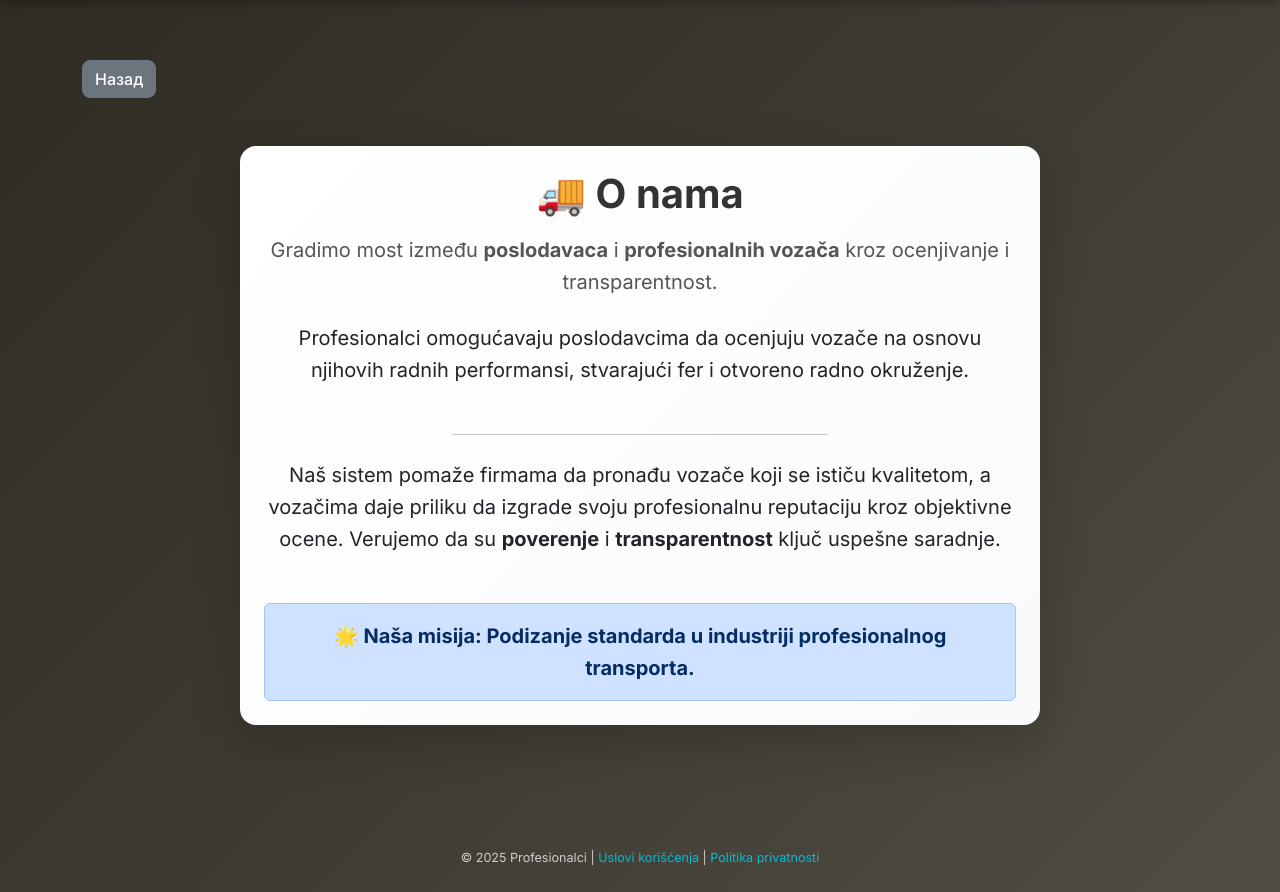
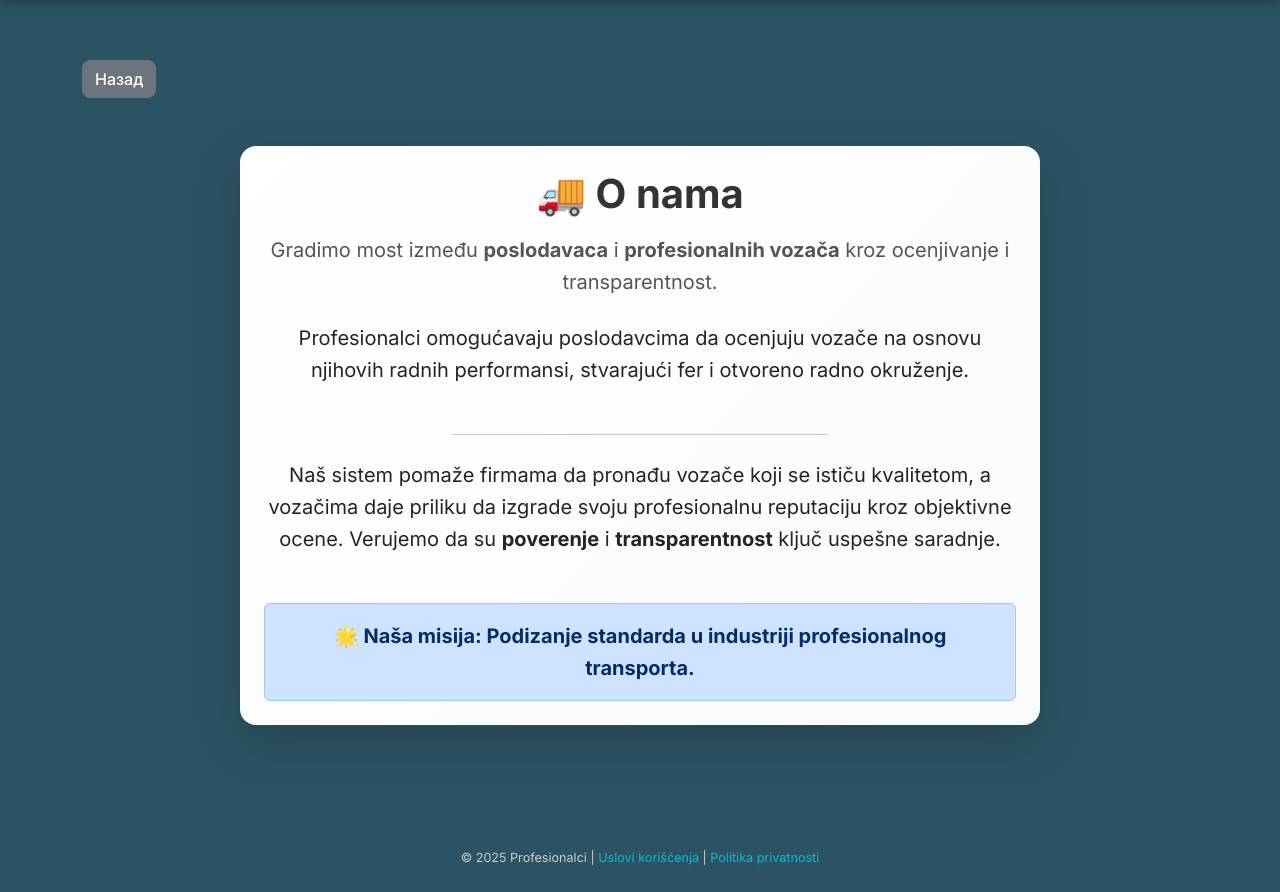
Before and after one commit to ivan1408993/profesionalci-app, a Flask app: page /about in a window 1280 px wide. Shown: the part 58-950 px from the top of the page. Run offline with Flask 3, Linux system fonts and the light colour scheme; some libraries are stand-ins or nearby versions.

Commit message:
popravljen style.css - test 2 - #2c5364

```diff
--- a/app/static/css/style.css
+++ b/app/static/css/style.css
@@ -6,7 +6,7 @@ html, body {
     font-family: 'Inter', 'Segoe UI', Tahoma, Geneva, Verdana, sans-serif;
     line-height: 1.6;
     color: #fdfcf9;
-    background: linear-gradient(135deg, #2e2b24, #3d3a32, #514d45);
+    background: #2c5364;
     background-attachment: fixed;
     background-repeat: no-repeat;
     background-size: cover;
```
